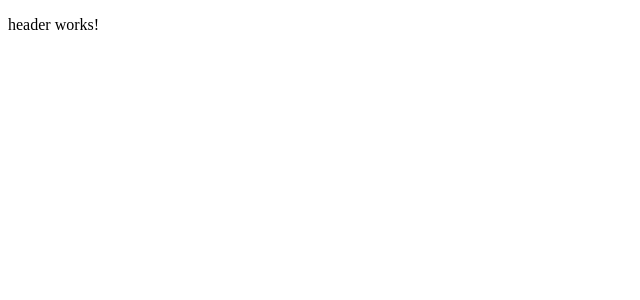
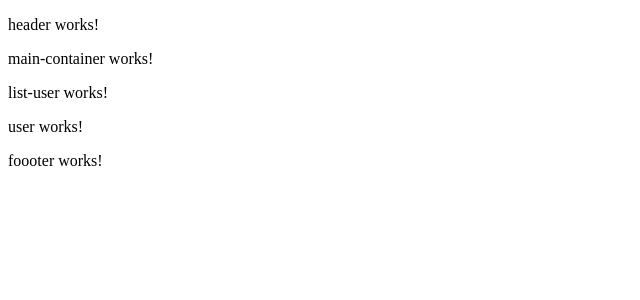
Before and after one commit to sshelake25/tsys-app, an Angular app: page / in a window 1280 px wide. Shown: the top 300 px of the page, without its empty margins (0-640 px from the left). Built offline with nearby package versions, Linux system fonts and the light colour scheme.

Commit message:
called diff compoent

```diff
--- a/src/app/app.component.html
+++ b/src/app/app.component.html
@@ -1 +1,3 @@
 <tsys-header></tsys-header>
+<tsys-main-container></tsys-main-container>
+<tsys-foooter></tsys-foooter>
--- a/src/app/list-user/list-user.component.html
+++ b/src/app/list-user/list-user.component.html
@@ -1 +1,3 @@
-<p>list-user works!</p>
+<p>list-user works!
+    <tsys-user></tsys-user>
+</p>
--- a/src/app/main-container/main-container.component.html
+++ b/src/app/main-container/main-container.component.html
@@ -1 +1,3 @@
-<p>main-container works!</p>
+<p>main-container works!
+    <tsys-list-user></tsys-list-user>
+</p>
```
